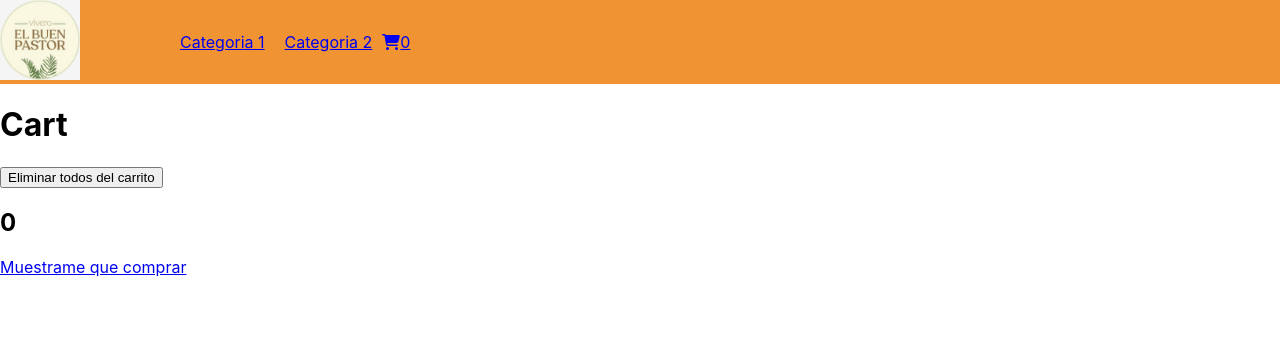
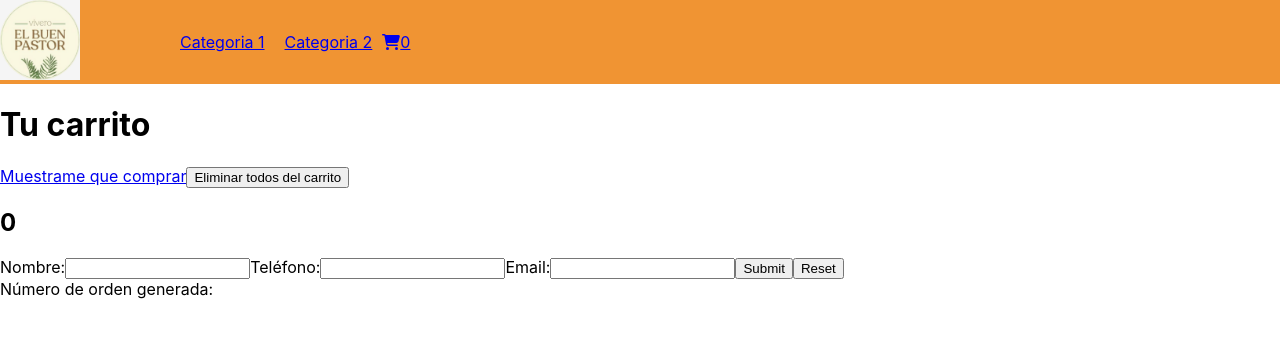
Before and after one commit to lezicae/PONTLEZICA-REACT-JS, a React (Create React App) app: page /cart in a window 1280 px wide. Shown: the top 338 px of the page. Built offline with nearby package versions, Linux system fonts and the light colour scheme.

Commit message:
Desafio 11 - Firebase 2

```diff
--- a/src/components/Cart/Cart.js
+++ b/src/components/Cart/Cart.js
@@ -3,16 +3,17 @@ import { cartContext } from '../../context/CartContextProvider/CartContextProvid
 import { useContext, useState, useEffect } from 'react';
 import ItemCart from './ItemCart';
 import { Link } from "react-router-dom";
+import UserForm from '../UserForm/UserForm';
 
 function Cart() {
   const [cartLenght, setCartLenght] = useState(0);
-  const {cart, removeAllFromCart} = useContext(cartContext);
-  const cantCount = cart.map(item=>item.count * item.price);
-  const total = cantCount.reduce((a,b)=>a+b,0);
+  const {cart, removeAllFromCart, totalCart} = useContext(cartContext);
+  const [total, setTotal] = useState(0);
 
   useEffect(() => {
     setCartLenght(cart.length)
-    }, [cart]);
+    setTotal(totalCart())
+    }, [cart, totalCart]);
 
   function handleRemoveAll(){
     removeAllFromCart();
@@ -20,21 +21,34 @@ function Cart() {
 
   return (
     <>
-      <h1>Cart</h1>
-      <button onClick={handleRemoveAll}>Eliminar todos del carrito</button>
-      <h2>{total}</h2>
-      <div>
-      {
-        cartLenght === 0 ?
+      <h1>Tu carrito</h1>
+      {cartLenght === 0 ?
         <Link to={'/'}>Muestrame que comprar</Link>:
         cart.map(item=>{
           const subtotal = item.price * item.count;
           return (
-            <ItemCart key={item.id} item={item} subtotal={subtotal}/>
-          )
-        })
-      }
-      </div>
+            <table onChange={totalCart}>
+              <thead>
+                <tr>
+                  <th>Producto</th>
+                  <th>Cantidad</th>
+                  <th>Precio</th>
+                  <th>Eliminar</th>
+                  <th>Subtotal</th>
+                </tr>
+              </thead>
+              <tbody>
+                  <ItemCart
+                    key={item.id}
+                    item={item}
+                    subtotal={subtotal}
+                  />
+              </tbody>
+            </table>
+      )})}
+      <button onClick={handleRemoveAll}>Eliminar todos del carrito</button>
+      <h2>{total}</h2>
+      <UserForm/>
     </>
   );
 }
--- a/src/components/Cart/ItemCart.js
+++ b/src/components/Cart/ItemCart.js
@@ -1,7 +1,5 @@
 import React, { useContext } from 'react'
 import { cartContext } from '../../context/CartContextProvider/CartContextProvider'
-
-const container1 = {display:'flex',justifyContent:'space-around',marginLeft:20,marginTop:40, width:'1000px', height:'50px'}
 
 // Agregar acá el total de la compra
 
@@ -13,13 +11,13 @@ function ItemCart(props) {
     }
 
   return (
-    <div style={container1} key={props.item.id}>
-        <p>{props.item.title}</p>
-        <p>{props.item.count}</p>
-        <p>${props.item.price}</p>
-        <button onClick={handleRemove}>Eliminar</button>
-        <p>${props.subtotal}</p>
-    </div>
+    <tr key={props.item.id}>
+        <td>{props.item.title}</td>
+        <td>{props.item.count}</td>
+        <td>${props.item.price}</td>
+        <td><button onClick={handleRemove}>X</button></td>
+        <td>${props.subtotal}</td>
+    </tr>
   )
 }
 
--- a/src/components/ItemListContainer/ItemListContainer.js
+++ b/src/components/ItemListContainer/ItemListContainer.js
@@ -3,8 +3,6 @@ import ItemsList from "../ItemsList/ItemsList"
 import {useParams} from "react-router-dom";
 import firestoreDB from "../../services/firestore";
 import { getDocs, collection, query, where } from 'firebase/firestore';
-
-
 
 // 2 promises una para todos y otra para el filtro
 
--- /dev/null
+++ b/src/components/UserForm/UserForm.js
@@ -0,0 +1,76 @@
+import React from 'react'
+import { collection, addDoc } from 'firebase/firestore';
+import firestoreDB from '../../services/firestore'
+import { useState, useContext } from 'react';
+import { cartContext } from '../../context/CartContextProvider/CartContextProvider';
+
+
+function UserForm(props) {
+    const [user, setUser] = useState({
+        name: '',
+        phone: '',
+        email: ''
+    });
+    const [idVenta, setIdVenta] = useState();
+
+    const { cart, totalCart, removeAllFromCart } = useContext(cartContext);
+
+    const ordenDeCompra = {
+        buyer: {...user},
+        items: [...cart],
+        total: totalCart(),
+        date: new Date()
+      }
+
+    async function handleSubmit(e){
+        e.preventDefault();
+        console.log(ordenDeCompra, "orden de compra");
+        const collectionRef = collection(firestoreDB, "ventas");
+        const docRef = await addDoc(collectionRef, ordenDeCompra);
+        console.log(docRef, "docRef");
+        setIdVenta(docRef.id);
+        handleReset();
+        removeAllFromCart();
+    }
+
+    function handleChange(e){
+        const input = e.target;
+        const name = input.name;
+        const value = input.value;
+        let newUser = {...user};
+        newUser[name] = value;
+        setUser(newUser);
+    }
+
+    function handleReset(e){
+        setUser({
+            name: '',
+            phone: '',
+            email: ''
+        });
+    }
+
+  return (
+    <>
+        <form onSubmit={handleSubmit} onReset={handleReset}>
+            <label>
+                Nombre:
+                <input type="text" name="name" value={user.name} onChange={handleChange} required/>
+            </label>
+            <label>
+                Teléfono:
+                <input type="text" name="phone" value={user.phone} onChange={handleChange} required/>
+            </label>
+            <label>
+                Email:
+                <input type="text" name="email" value={user.email} onChange={handleChange} required/>
+            </label>
+            <input type="submit" value="Submit" />
+            <input type="reset" value="Reset" />
+        </form>
+        <label>Número de orden generada: {idVenta}</label>
+    </>
+  )
+}
+
+export default UserForm
--- a/src/context/CartContextProvider/CartContextProvider.js
+++ b/src/context/CartContextProvider/CartContextProvider.js
@@ -23,8 +23,14 @@ export function CartContextProvider({children}){
     setCart([])
   }
 
+  function totalCart(){
+    let cantCount = cart.map(item=>item.count * item.price);
+    let total = cantCount.reduce((a,b)=>a+b,0);
+    return total;
+  }
+
   return(
-    <cartContext.Provider value={{cart, addToCart, removeFromCart, removeAllFromCart}}>
+    <cartContext.Provider value={{cart, totalCart, addToCart, removeFromCart, removeAllFromCart}}>
       {children}
     </cartContext.Provider>
   )
```
Also changed, not shown: src/services/firestore.js (+18 -0 lines).
